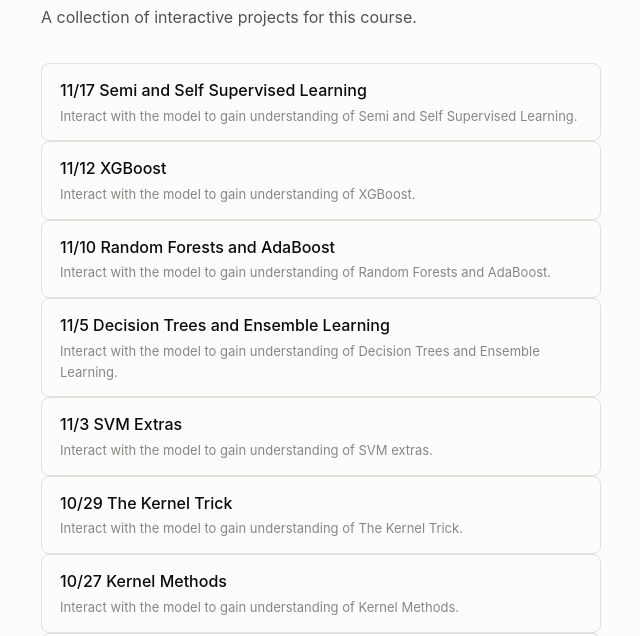
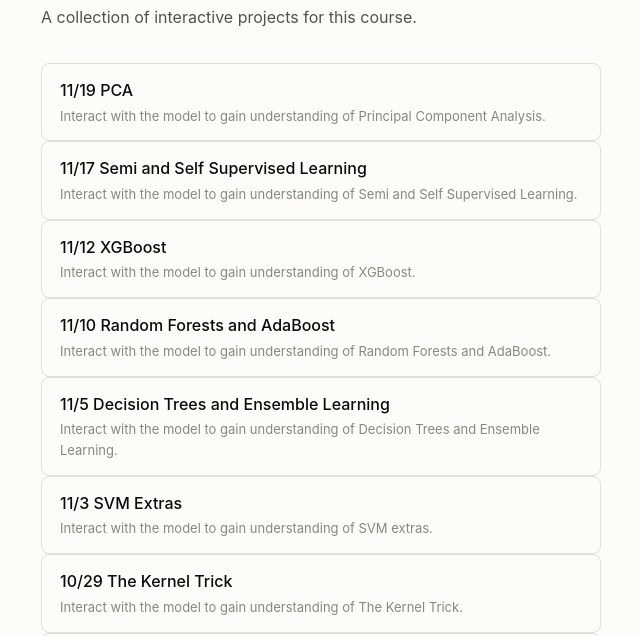
Before and after one commit to nickhays17/CS-473-AI-Interactive-Learning, a plain HTML site: page index.html in a window 1280 px wide. Shown: the part 101-737 px from the top of the page, without its empty margins (319-959 px from the left). Drawn offline with Linux system fonts and the light colour scheme.

Commit message:
Add PCA project link to index.html

```diff
--- a/index.html
+++ b/index.html
@@ -45,6 +45,11 @@
   <h1>CS 473: AI Interactive Learning</h1>
   <p class="subtitle">A collection of interactive projects for this course.</p>
   <ul>
+    </li>
+      <a href="pca/">
+        11/19 PCA
+        <span> Interact with the model to gain understanding of Principal Component Analysis. </span>
+      </a>
     </li>
       <a href="semi_and_self_supervised_training/">
         11/17 Semi and Self Supervised Learning
```
